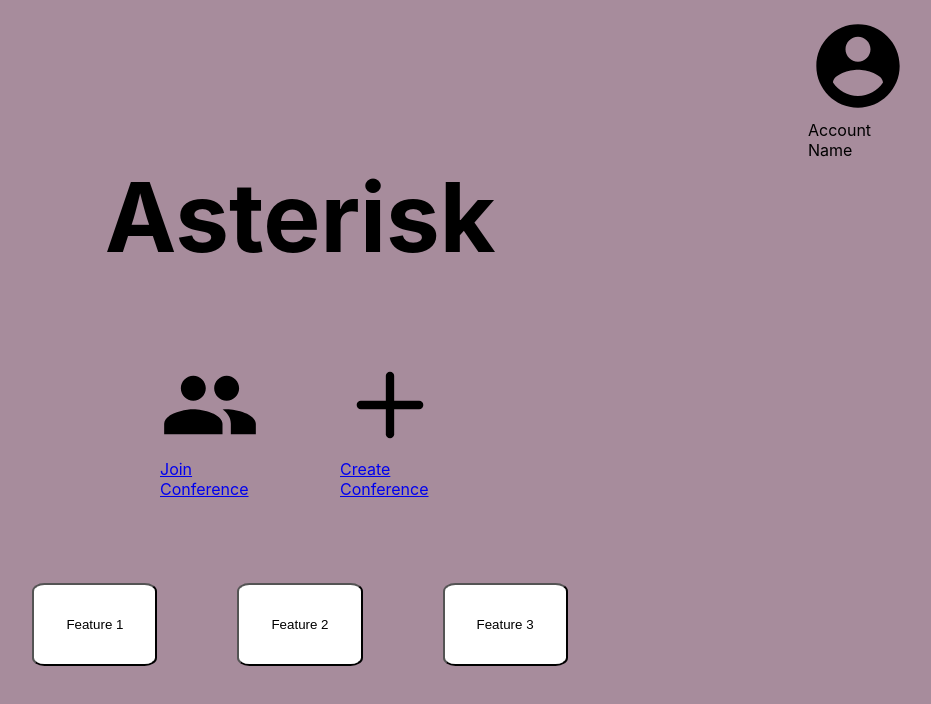
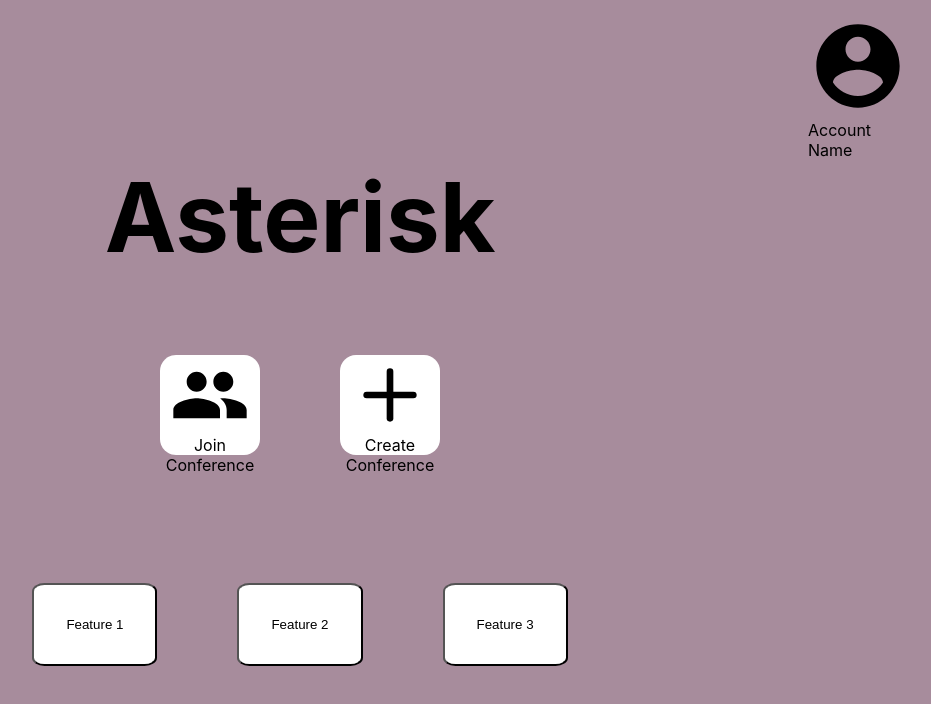
Before and after one commit to VinnRe/Asterisk, a React (Create React App) app in the folder main_ui/: page / in a window 1280 px wide. Shown: the top 704 px of the page, without its empty margins (340-1271 px from the left). Built offline with nearby package versions, Linux system fonts and the light colour scheme.

Commit message:
Add bg color to buttons

```diff
--- a/main_ui/src/Components/home_page/home.jsx
+++ b/main_ui/src/Components/home_page/home.jsx
@@ -52,7 +52,7 @@ export const HomePage = () => {
           <main>
             <section className="section section--conference">
               <div className="button--conference button--conference-join">
-                <Link to="/join"> {/* USE LINK COMPONENT FOR NAV  */}
+                <Link to="/join">
                   <img className="img--conference" src={joinIcon} alt="Join Icon" />
                   <p>Join Conference</p>
                 </Link>
@@ -68,12 +68,14 @@ export const HomePage = () => {
                   placeholder="Code"
                   autoFocus
                 />
-                <input className="form__submit" type="submit" value="Enter" /> // ADD TO SWITCH TO MEETING PAGE WITH THE LINK FOR THE PAGE
+                <div className="form__buttons">
+                  <input className="form__submit" type="submit" value="Enter" />
                   <button className="form-button--back">Back</button>
+                </div>
               </form>
 
               <div className="button--conference button--conference-create">
-                <Link to="/create"> {/* USE LINK COMPONENT FOR NAV  */}
+                <Link to="/create">
                   <img className="img--conference" src={addIcon} alt="Add Icon" />
                   <p>Create Conference</p>
                 </Link>
--- a/main_ui/src/Components/home_page/styles.css
+++ b/main_ui/src/Components/home_page/styles.css
@@ -113,3 +113,26 @@
 .button--feature:active {
     transform: scale(0.9);
 }
+
+.button--conference {
+    display: flex;
+    flex-direction: column;
+    align-items: center;
+    text-align: center;
+    background-color: #ffff;
+    border-radius: 1rem;
+}
+
+.button--conference a {
+    display: flex;
+    flex-direction: column;
+    align-items: center;
+    text-align: center;
+    text-decoration: none;
+    color: inherit;
+}
+
+.img--conference {
+    width: 80px;
+    height: 80px;
+}
```
Lines whose indentation alone changed are shown as unchanged.
